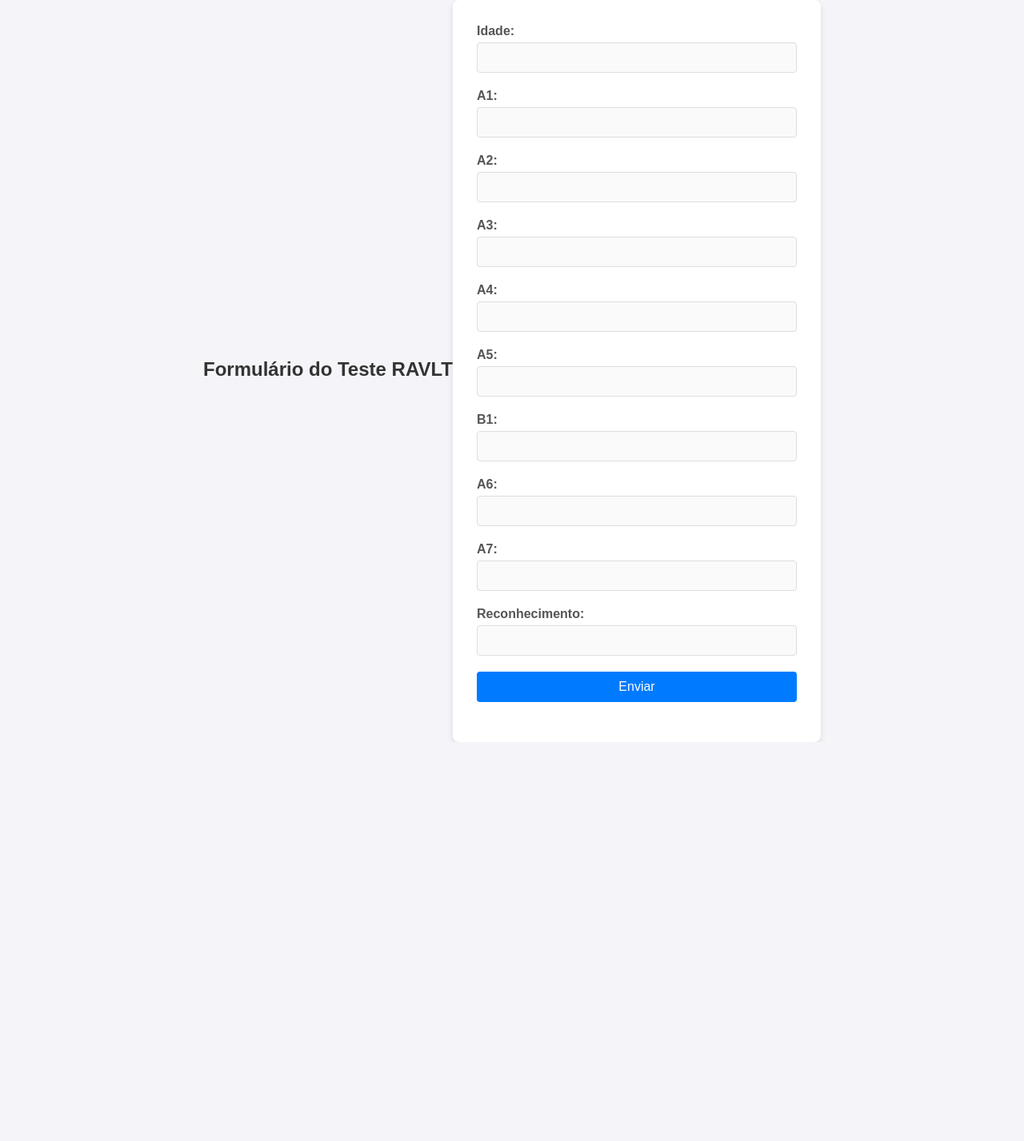
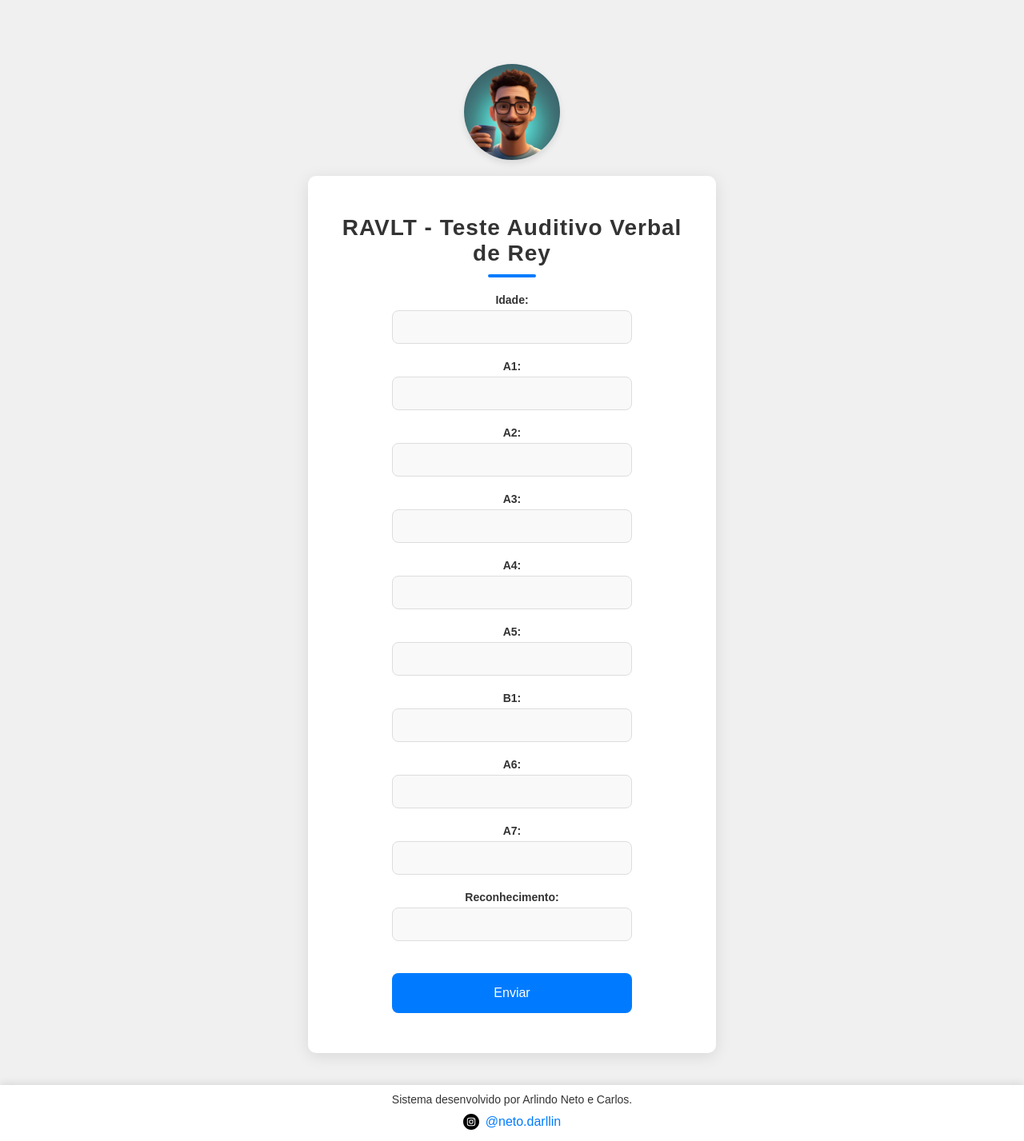
Before and after one commit to Netto01/laudos, a Flask app: template teste-google-sheets/templates/RAVLT.html in a window 1280 px wide. Shown: the whole page at 80% size. Before the commit the page ends 928 px from the top, so only its background shows below. Run offline with Flask 3, Linux system fonts and the light colour scheme; the template is opened without the code that fills it, so the values that code supplies are empty.

Commit message:
formulário ravlt

```diff
--- a/teste-google-sheets/main.py
+++ b/teste-google-sheets/main.py
@@ -1,10 +1,12 @@
-from flask import Flask, render_template
+from flask import Flask, render_template, url_for
 
 app = Flask(__name__)
 
 @app.route('/')
 def index():
+    # Renderiza o template HTML RAVLT.html localizado na pasta 'templates'
     return render_template('RAVLT.html')
 
 if __name__ == '__main__':
+    # Inicia o servidor Flask no modo de depuração para facilitar o desenvolvimento
     app.run(debug=True)
--- /dev/null
+++ b/teste-google-sheets/static/css/style-RAVLT.css
@@ -0,0 +1,177 @@
+/* Estilos Globais */
+body {
+    font-family: 'Arial', sans-serif;
+    background-color: #f0f0f0;
+    margin: 0;
+    padding: 0;
+    display: flex;
+    flex-direction: column;
+    align-items: center;
+    min-height: 100vh;
+    box-sizing: border-box;
+}
+
+/* Logo */
+.logo {
+    display: flex;
+    justify-content: center;
+    margin-top: 80px; /* Espaço para o navbar */
+    margin-bottom: 20px;
+}
+
+.logo img {
+    border-radius: 50%;
+    width: 120px;
+    height: 120px;
+    object-fit: cover;
+    box-shadow: 0px 4px 8px rgba(0, 0, 0, 0.1);
+    transition: transform 0.3s ease;
+}
+
+.logo img:hover {
+    transform: scale(1.05);
+}
+
+/* Container do Formulário */
+.container {
+    width: 100%;
+    max-width: 450px;
+    margin: 0 auto;
+    padding: 30px;
+    background: #ffffff;
+    box-shadow: 0px 4px 20px rgba(0, 0, 0, 0.1);
+    border-radius: 10px;
+    text-align: center;
+    animation: fadeIn 1s ease-in-out;
+}
+
+/* Animação de Fade-In */
+@keyframes fadeIn {
+    from { opacity: 0; }
+    to { opacity: 1; }
+}
+
+/* Estilo do Título */
+h1 {
+    font-size: 28px;
+    margin-bottom: 20px;
+    color: #333;
+    font-weight: bold;
+    letter-spacing: 1px;
+}
+
+/* Linha Decorativa abaixo do Título */
+h1::after {
+    content: '';
+    display: block;
+    width: 60px;
+    height: 4px;
+    background-color: #007bff;
+    margin: 10px auto 20px;
+    border-radius: 2px;
+}
+
+/* Estilos do Formulário */
+.form-group {
+    margin-bottom: 20px;
+    text-align: center;
+    display: flex;
+    flex-direction: column;
+    align-items: center;
+}
+
+label {
+    font-size: 14px;
+    margin-bottom: 5px;
+    color: #333;
+    font-weight: bold;
+}
+
+input[type="text"],
+input[type="number"] {
+    padding: 12px;
+    font-size: 14px;
+    margin: 0 auto;
+    width: 100%;
+    max-width: 300px;
+    box-sizing: border-box;
+    border-radius: 8px;
+    border: 1px solid #ddd;
+    background-color: #f9f9f9;
+    color: #333;
+    transition: border-color 0.3s ease, box-shadow 0.3s ease;
+}
+
+input[type="text"]:focus,
+input[type="number"]:focus {
+    border-color: #007bff;
+    box-shadow: 0px 0px 8px rgba(0, 123, 255, 0.2);
+    outline: none;
+    background-color: #ffffff;
+}
+
+/* Botão de Envio */
+input[type="submit"] {
+    padding: 12px;
+    font-size: 16px;
+    background-color: #007bff;
+    color: white;
+    border: none;
+    cursor: pointer;
+    width: 100%;
+    max-width: 300px;
+    border-radius: 8px;
+    margin: 20px auto 0;
+    position: relative;
+    transition: background-color 0.3s ease, transform 0.3s ease;
+    display: flex;
+    align-items: center;
+    justify-content: center;
+    min-height: 50px;
+}
+
+input[type="submit"]:hover {
+    background-color: #0056b3;
+    transform: translateY(-2px);
+}
+
+input[type="submit"]::before {
+    content: '🚀';
+    margin-right: 8px;
+    font-size: 18px;
+}
+
+/* Footer */
+footer {
+    margin-top: 40px;
+    padding: 10px 0;
+    background-color: #fff;
+    width: 100%;
+    box-shadow: 0px -2px 10px rgba(0, 0, 0, 0.1);
+    text-align: center;
+}
+
+footer p {
+    font-size: 14px;
+    color: #333;
+    margin: 0;
+}
+
+footer a {
+    color: #007bff;
+    text-decoration: none;
+    display: inline-flex;
+    align-items: center;
+    justify-content: center;
+    gap: 8px;
+    margin-top: 10px;
+}
+
+footer a:hover {
+    text-decoration: underline;
+}
+
+#instagram-icon {
+    width: 20px;
+    height: 20px;
+}
--- a/teste-google-sheets/static/style-RAVLT.css
+++ /dev/null
@@ -1,74 +0,0 @@
-/* Definições Gerais */
-body {
-    font-family: 'Arial', sans-serif;
-    margin: 0;
-    padding: 0;
-    display: flex;
-    justify-content: center;
-    align-items: center;
-    min-height: 100vh;
-    background-color: #f4f4f9;
-}
-
-h1 {
-    font-size: 24px;
-    color: #333;
-    margin-bottom: 20px;
-    text-align: center;
-}
-
-/* Estilo do Formulário */
-form {
-    background-color: #ffffff;
-    border-radius: 8px;
-    padding: 30px;
-    box-shadow: 0 4px 8px rgba(0, 0, 0, 0.1);
-    max-width: 400px;
-    width: 100%;
-}
-
-.form-group {
-    margin-bottom: 20px;
-}
-
-.form-group label {
-    display: block;
-    font-weight: bold;
-    margin-bottom: 5px;
-    color: #555;
-}
-
-.form-group input[type="text"],
-.form-group input[type="number"] {
-    width: 100%;
-    padding: 10px;
-    border-radius: 4px;
-    border: 1px solid #ddd;
-    box-sizing: border-box;
-    font-size: 14px;
-    color: #333;
-    background-color: #fafafa;
-}
-
-.form-group input[type="text"]:focus,
-.form-group input[type="number"]:focus {
-    border-color: #007bff;
-    outline: none;
-    background-color: #ffffff;
-}
-
-.form-group input[type="submit"] {
-    width: 100%;
-    padding: 10px;
-    font-size: 16px;
-    color: white;
-    background-color: #007bff;
-    border: none;
-    border-radius: 4px;
-    cursor: pointer;
-    transition: background-color 0.3s ease;
-}
-
-.form-group input[type="submit"]:hover {
-    background-color: #0056b3;
-}
--- a/teste-google-sheets/templates/RAVLT.html
+++ b/teste-google-sheets/templates/RAVLT.html
@@ -1,17 +1,21 @@
 <!DOCTYPE html>
 <html lang="pt-BR">
-<head>
-    <meta charset="UTF-8">
-    <meta http-equiv="X-UA-Compatible" content="IE=edge">
-    <meta name="viewport" content="width=device-width, initial-scale=1.0">
-    <title>Formulário RAVLT</title>
-    <link rel="stylesheet" href="{{ url_for('static', filename='style-RAVLT.css') }}">
-</head>
 <body>
 
-    <h1>Formulário do Teste RAVLT</h1>
+    <!-- Incluindo o CSS -->
+    <link rel="stylesheet" href="{{ url_for('static', filename='css/style-RAVLT.css') }}">
+
+
+
+    <!-- Logo -->
+    <div class="logo">
+        <img src="{{ url_for('static', filename='images/logo.JPEG') }}" alt="Logo">
+    </div>
+
+    <!-- Container do Formulário -->
+    <div class="container">
+        <h1>RAVLT - Teste Auditivo Verbal de Rey</h1>
         <form method="POST" action="URL_DO_SCRIPT_DO_GOOGLE">
-
             <div class="form-group">
                 <label for="idade">Idade:</label>
                 <input type="number" id="idade" name="idade" required>
@@ -66,6 +70,16 @@
                 <input type="submit" value="Enviar">
             </div>
         </form>
+    </div>
+
+    <!-- Footer -->
+    <footer>
+        <p>Sistema desenvolvido por Arlindo Neto e Carlos.</p>
+        <a href="https://www.instagram.com/neto.darllin" target="_blank">
+            <img src="{{ url_for('static', filename='images/instagram-icon.svg') }}" alt="Instagram Icon" id="instagram-icon">
+            @neto.darllin
+        </a>
+    </footer>
 
 </body>
 </html>
```
Also changed, not shown: teste-google-sheets/static/images/instagram-icon.svg (added), teste-google-sheets/static/images/logo.JPEG (added). Lines whose indentation alone changed are shown as unchanged.
